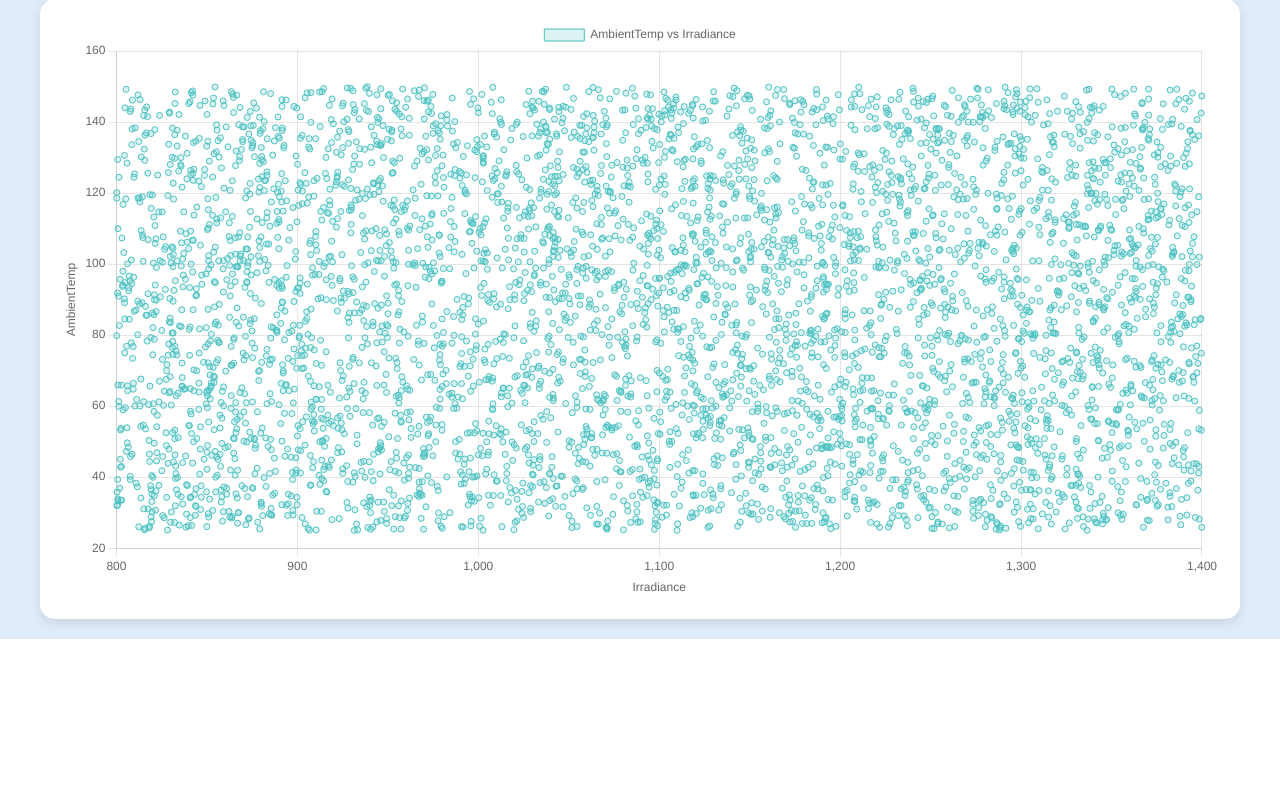
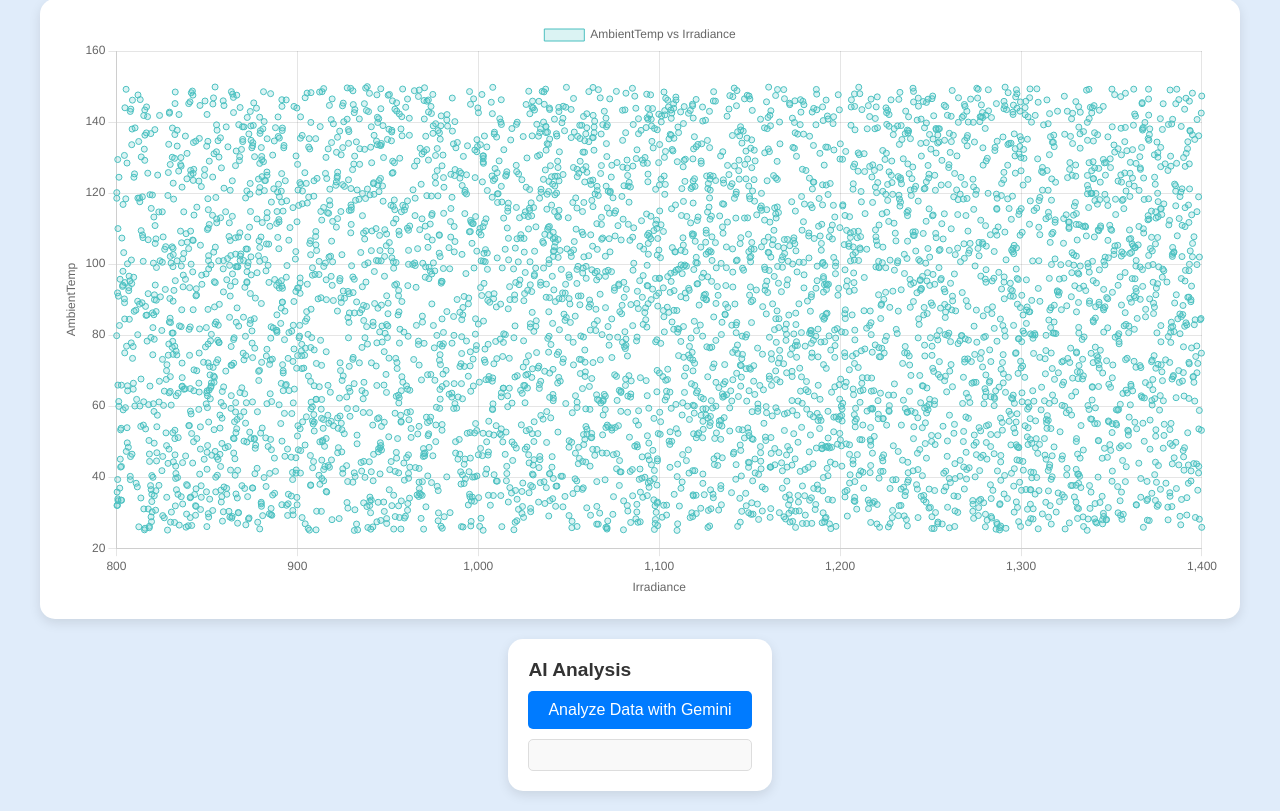
Before and after one commit to overclocked-2124/Alpha-Q_EL_Project, a Flask app: page /simulation_analysis in a window 1280 px wide. Shown: the part 162-973 px from the top of the page. Before the commit the page ends 801 px from the top, so only its background shows below. Run offline with Flask 3, Linux system fonts and the light colour scheme.

Commit message:
Added genai analysis to the simulation analysis also

```diff
--- a/static/js/simulation_analysis.js
+++ b/static/js/simulation_analysis.js
@@ -28,6 +28,7 @@ document.addEventListener('DOMContentLoaded', () => {
 
     // Declare scatterChart variable
     let scatterChart;
+    let currentData = []; // Store the current data for analysis
 
     // Function to fetch data
     function fetchData(xVar, yVar) {
@@ -39,6 +40,7 @@ document.addEventListener('DOMContentLoaded', () => {
                 );
                 const xData = filteredData.map(entry => entry[xVar]);
                 const yData = filteredData.map(entry => entry[yVar]);
+                currentData = filteredData.slice(-20); // Store the last 20 data points
                 updateChart(xData, yData, xVar, yVar);
             })
             .catch(error => console.error('Error fetching data:', error));
@@ -96,4 +98,59 @@ document.addEventListener('DOMContentLoaded', () => {
     const defaultXVar = variables[0].key;
     const defaultYVar = variables[1].key;
     fetchData(defaultXVar, defaultYVar);
+
+    // Gemini AI Analysis
+    const analyzeButton = document.getElementById('analyzeButton');
+    const geminiResponse = document.getElementById('geminiResponse');
+
+    analyzeButton.addEventListener('click', async () => {
+        const xVar = xAxisSelect.value;
+        const yVar = yAxisSelect.value;
+
+        if (!currentData.length) {
+            geminiResponse.innerHTML = "<p>No data available for analysis.</p>";
+            return;
+        }
+
+        // Prepare the data for Gemini
+        const dataForAnalysis = currentData.map(entry => ({
+            [xVar]: entry[xVar],
+            [yVar]: entry[yVar]
+        }));
+
+        // Prepare the prompt for Gemini
+        const prompt = `
+        Analyze the following data and provide insights:
+        - X-axis: ${xVar}
+        - Y-axis: ${yVar}
+        - Data: ${JSON.stringify(dataForAnalysis, null, 2)}
+        `;
+
+        // Send the prompt to Gemini
+        try {
+            const response = await fetch('/analyze_with_gemini', {
+                method: 'POST',
+                headers: {
+                    'Content-Type': 'application/json',
+                },
+                body: JSON.stringify({ prompt }),
+            });
+
+            const result = await response.json();
+
+            // Format the response using HTML
+            geminiResponse.innerHTML = `
+                <h3>Analysis Results</h3>
+                <p><strong>X-axis:</strong> ${xVar}</p>
+                <p><strong>Y-axis:</strong> ${yVar}</p>
+                <p><strong>Insights:</strong></p>
+                <div style="background-color: #f9f9f9; padding: 10px; border-radius: 5px;">
+                    ${result.response}
+                </div>
+            `;
+        } catch (error) {
+            console.error('Error analyzing data with Gemini:', error);
+            geminiResponse.innerHTML = "<p>Failed to analyze data. Please try again.</p>";
+        }
+    });
 });
--- a/templates/simulation_analysis.html
+++ b/templates/simulation_analysis.html
@@ -33,6 +33,15 @@
         <canvas id="scatterChart"></canvas>
     </div>
 
+    <!-- Gemini AI Analysis Section -->
+    <div class="gemini-analysis">
+        <h2>AI Analysis</h2>
+        <button id="analyzeButton">Analyze Data with Gemini</button>
+        <div id="geminiResponse" class="response-box">
+            <!-- Gemini's response will be displayed here -->
+        </div>
+    </div>
+
     <script src="https://cdn.jsdelivr.net/npm/chart.js"></script>
     <script src="{{ url_for('static', filename='js/simulation_analysis.js') }}"></script>
 </body>
```
